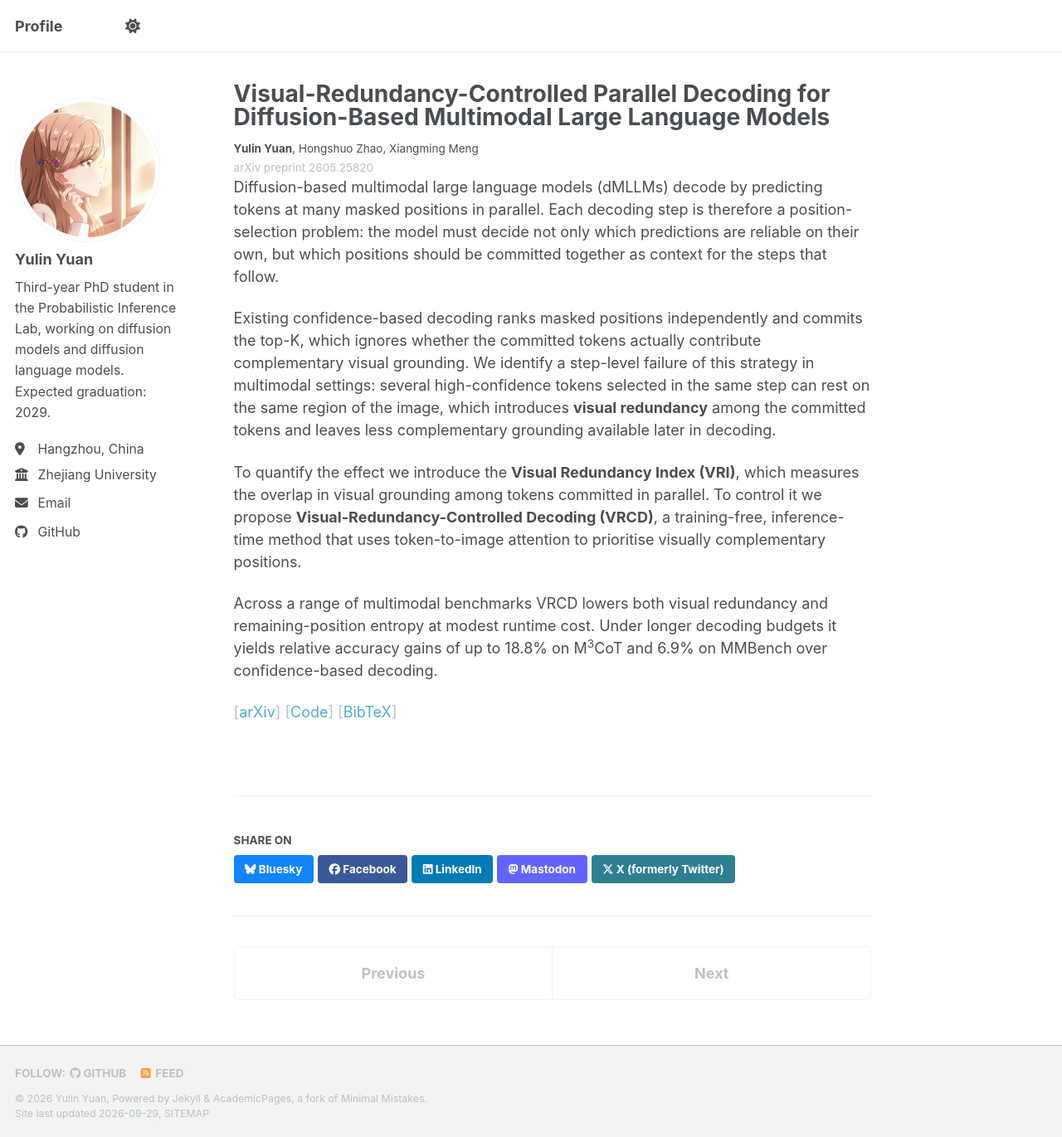
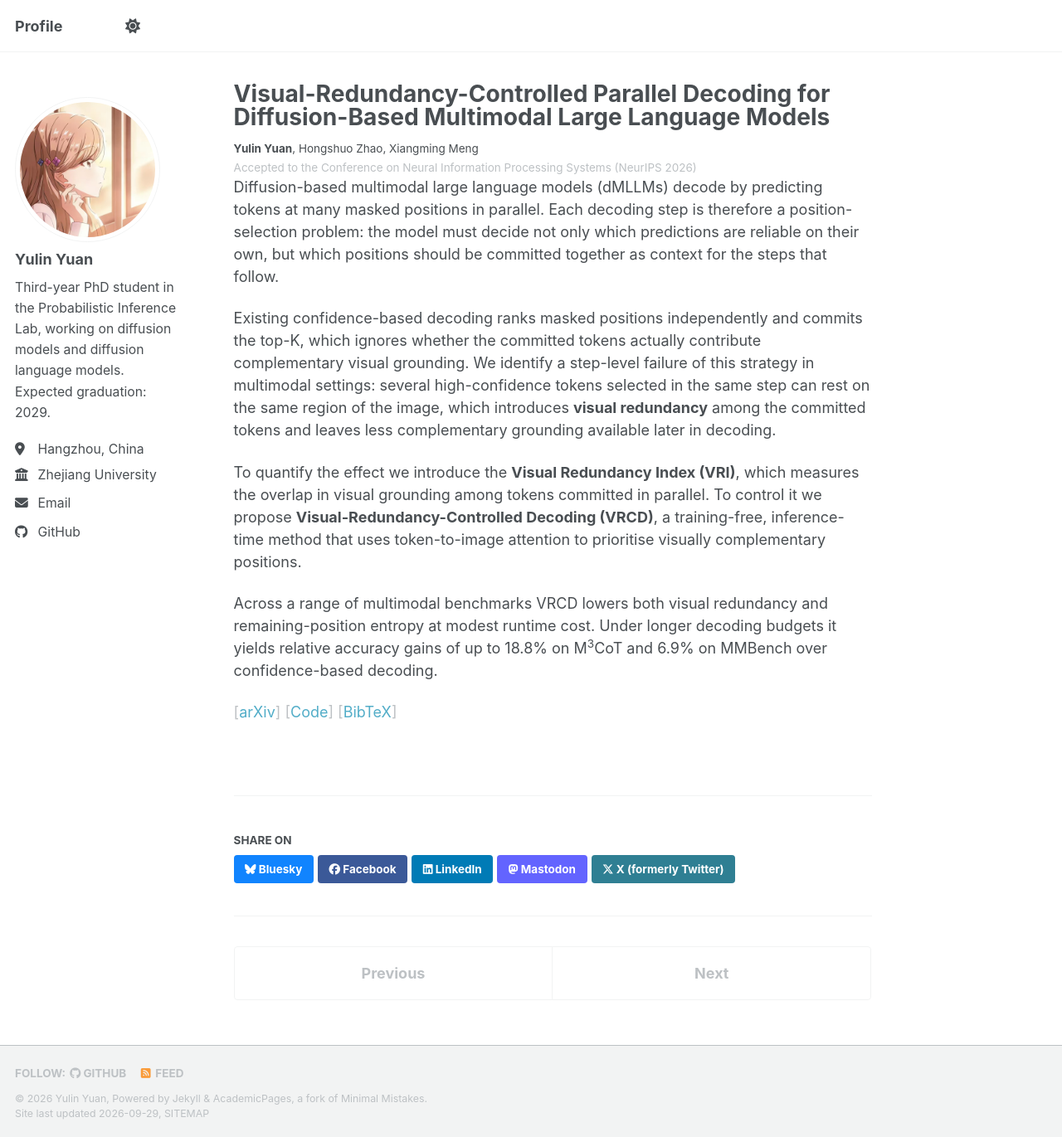
Before and after one commit to infiniteYuanyl/infiniteYuanyl.github.io, a Jekyll site: the page built from _publications/2026-05-25-vrcd.md, in a window 1280 px wide and 1371 px high. Shown: the whole window at 83% size. Built offline with Jekyll 4.4.1, drawn with Linux system fonts in a browser that asks for light colours; a style sheet for code colours, icons or effects is not loaded.

Commit message:
Update VRCD acceptance to NeurIPS 2026

```diff
--- a/_publications/2026-05-25-vrcd.md
+++ b/_publications/2026-05-25-vrcd.md
@@ -2,14 +2,14 @@
 title: "Visual-Redundancy-Controlled Parallel Decoding for Diffusion-Based Multimodal Large Language Models"
 collection: publications
 acronym: 'VRCD'
-short_venue: 'arXiv preprint'
+short_venue: 'NeurIPS 2026'
 summary: 'A training-free decoder that uses token-to-image attention to select visually complementary positions for parallel decoding.'
 order: 1   # position in the list on the front page; 1 is first
-category: preprints
+category: conferences
 permalink: /publication/2026-vrcd
 excerpt: 'Confidence-based parallel decoding in diffusion multimodal LLMs commits several tokens per step without checking whether they rest on the same regions of the image, which spends the step on redundant visual grounding. We introduce the Visual Redundancy Index to measure that overlap, and VRCD, a training-free decoder that uses token-to-image attention to favour visually complementary positions. It yields relative accuracy gains of up to 18.8% on M3CoT and 6.9% on MMBench over confidence-based decoding.'
 date: 2026-05-25
-venue: 'arXiv preprint 2605.25820'
+venue: 'Accepted to the Conference on Neural Information Processing Systems (NeurIPS 2026)'
 authors: '**Yulin Yuan**, Hongshuo Zhao, Xiangming Meng'
 arxivurl: 'https://arxiv.org/abs/2605.25820'
 codeurl: 'https://github.com/infiniteYuanyl/VRCD'
```
